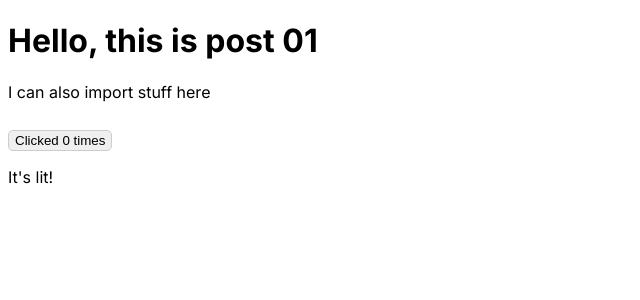
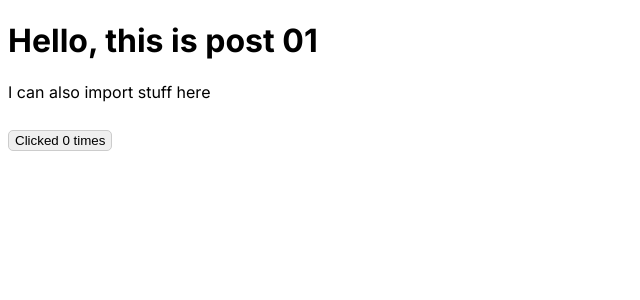
Before and after one commit to ericvalcik/mdx-demo, a Next.js app: page /blog/post-001 in a window 1280 px wide. Shown: the top 300 px of the page, without its empty margins (0-640 px from the left). Built offline with nearby package versions, Linux system fonts and the light colour scheme.

Commit message:
update blog post

```diff
--- a/src/blog/post-001.mdx
+++ b/src/blog/post-001.mdx
@@ -5,5 +5,3 @@ I can also import stuff here
 import Counter from "@/components/Counter";
 
 <Counter />
-
-It's lit!
```
